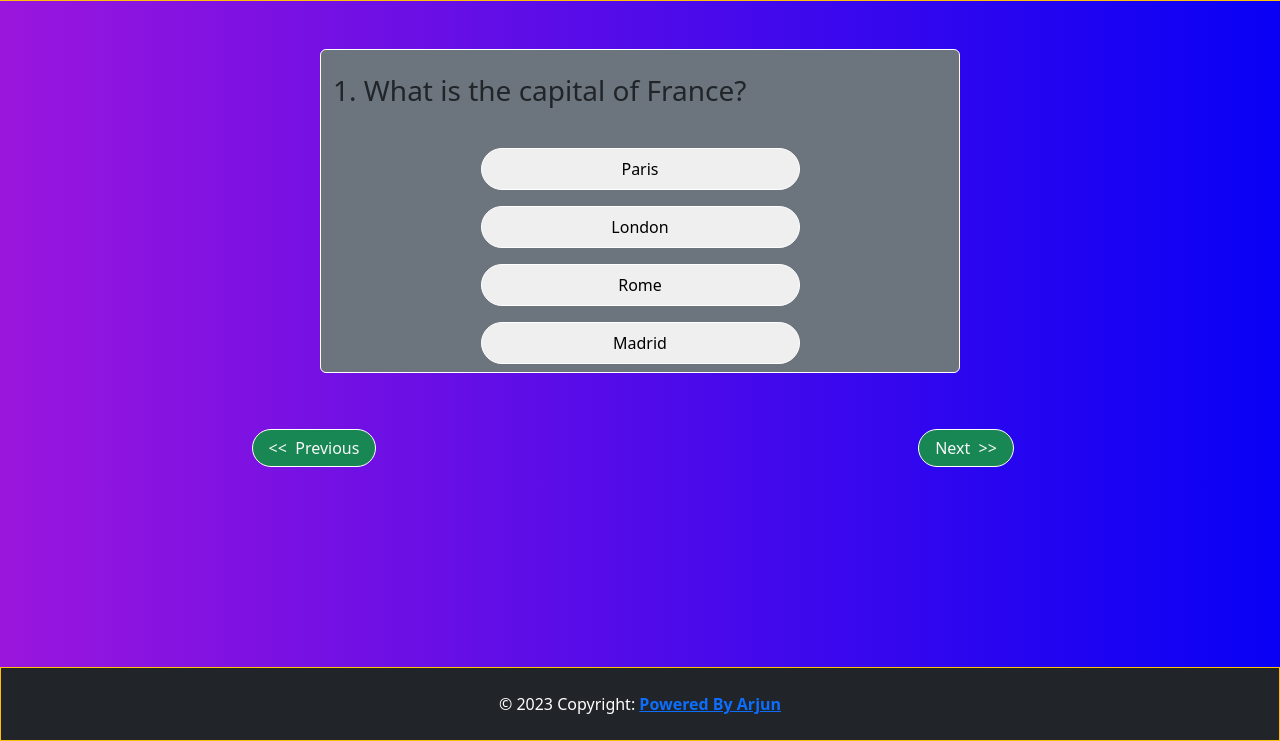
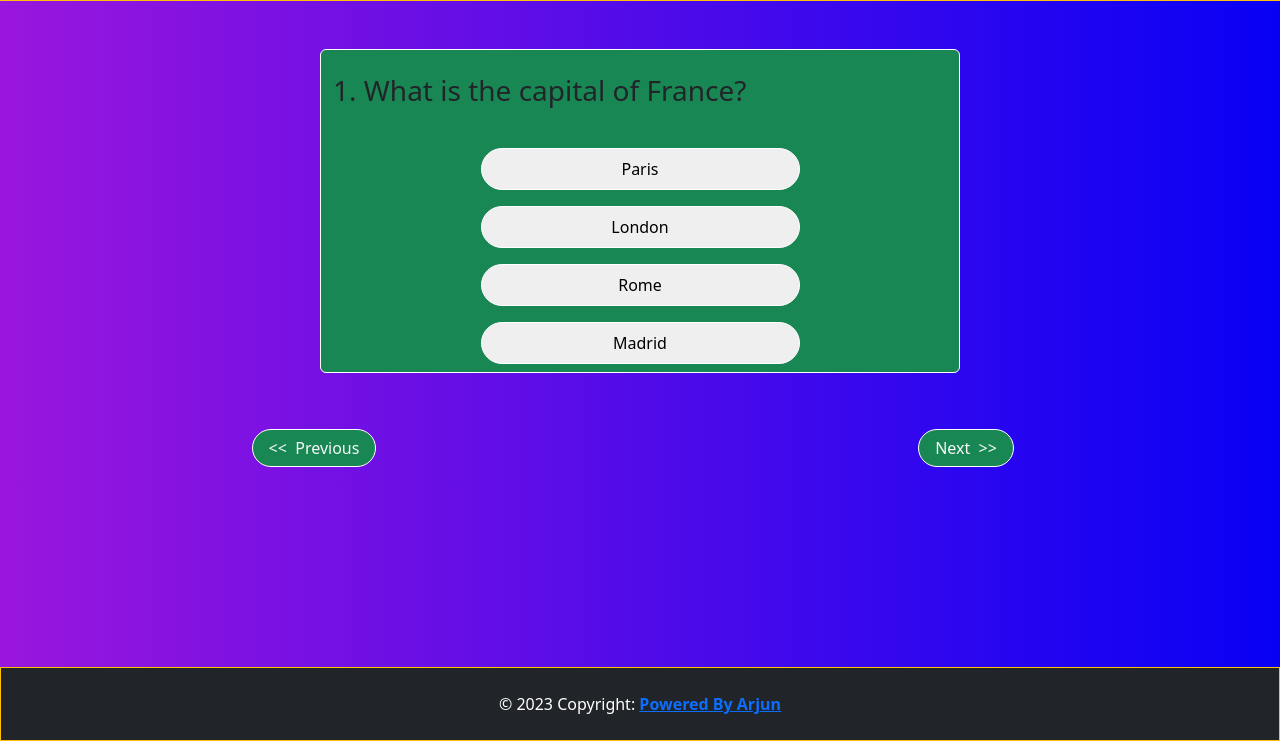
Before and after one commit to Arjunwebdev2111/Arjunwebdev2111.github.io, a plain HTML site: page quizapp/src/html/index.html in a window 1280 px wide. Shown: the part 59-800 px from the top of the page. Drawn offline with nearby package versions, Linux system fonts and the light colour scheme.

Commit message:
Update index.html

```diff
--- a/quizapp/src/html/index.html
+++ b/quizapp/src/html/index.html
@@ -23,7 +23,7 @@
 
     <!-- main section starts -->
     <main class="my-2 ">
-        <div class="container my-5  bg-secondary border border-white w-50  rounded">
+        <div class="container my-5  bg-success border border-white w-50  rounded">
             <div class=" my-2 py-3" >
                 <h3 id="question"></h3>
             </div>
```
